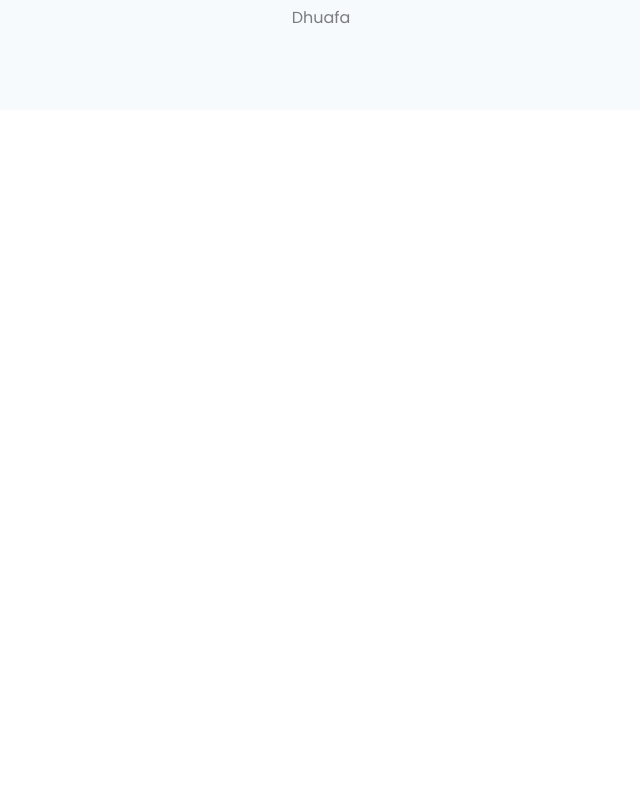
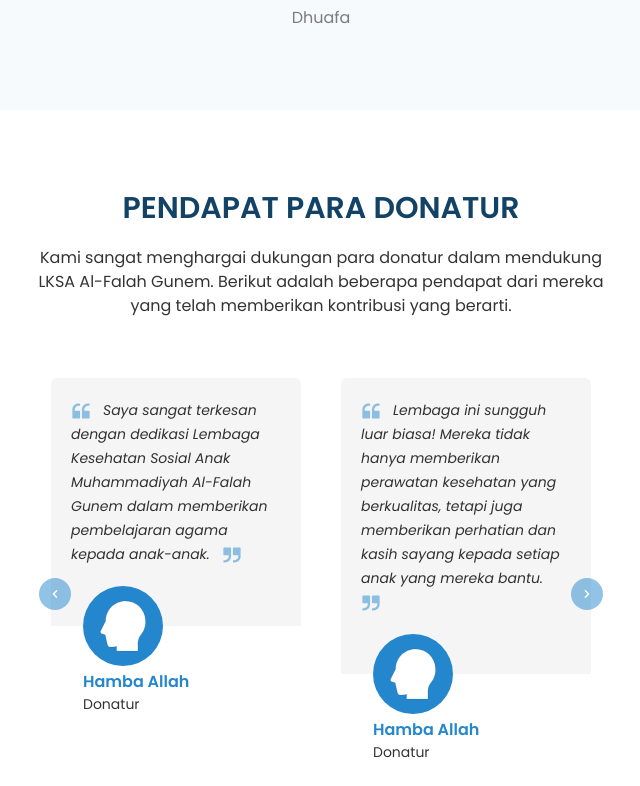
Before and after one commit to raysvarga/website-lksa-muh-al-falah-gunem, a React (Vite) app: page / in a window 1280 px wide. Shown: the part 2714-3500 px from the top of the page, without its empty margins (319-959 px from the left). Before the commit the page ends 2824 px from the top, so only its background shows below. Built offline with nearby package versions, Linux system fonts and the light colour scheme.

Commit message:
First Commit

```diff
--- a/src/App.jsx
+++ b/src/App.jsx
@@ -13,9 +13,9 @@ export default function App() {
       <Home />
       <About />
       <Capacity />
-      {/* <Comment />
+      <Comment />
       <Program />
-      <Contact /> */}
+      <Contact />
     </>
   );
 }
```
